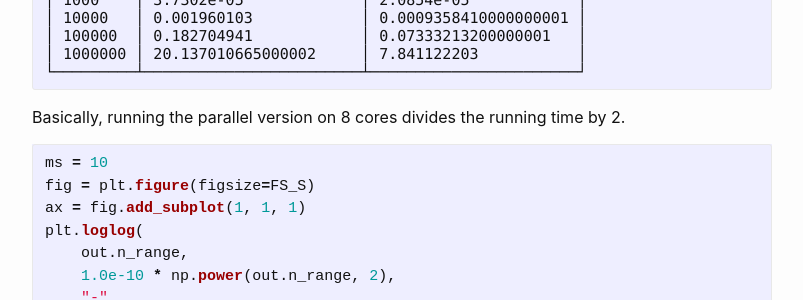
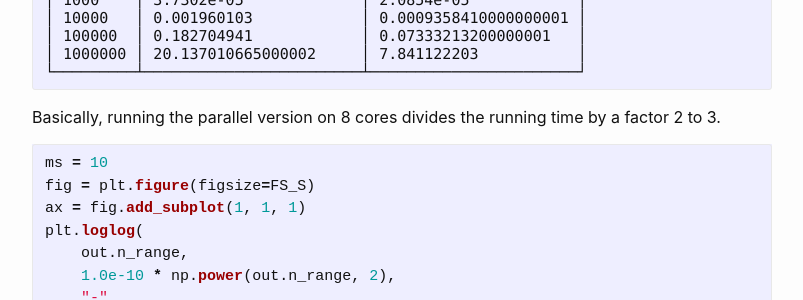
Before and after one commit to aetperf/aetperf.github.io, a Jekyll site: the page built from _posts/2021-07-22-Goldbach-s-Comet-with-Numba-and-Datashader.md, in a window 1280 px wide and 900 px high, scrolled down 13425 px. Shown: the part 153-453 px from the top of the window, without its empty margins (238-1041 px from the left). Built offline with Jekyll 4.4.1, drawn with Linux system fonts in a browser that asks for light colours; formulas are drawn with MathJax 3; comment, search, counter and statistics services are not loaded.

Commit message:
small update

````diff
--- a/_posts/2021-07-22-Goldbach-s-Comet-with-Numba-and-Datashader.md
+++ b/_posts/2021-07-22-Goldbach-s-Comet-with-Numba-and-Datashader.md
@@ -645,14 +645,7 @@ out
 
 
 
-
-
-
-
-
-
-
-Basically, running the parallel version on 8 cores divides the running time by 2.
+Basically, running the parallel version on 8 cores divides the running time by a factor 2 to 3.
 
 
 ```python
````
